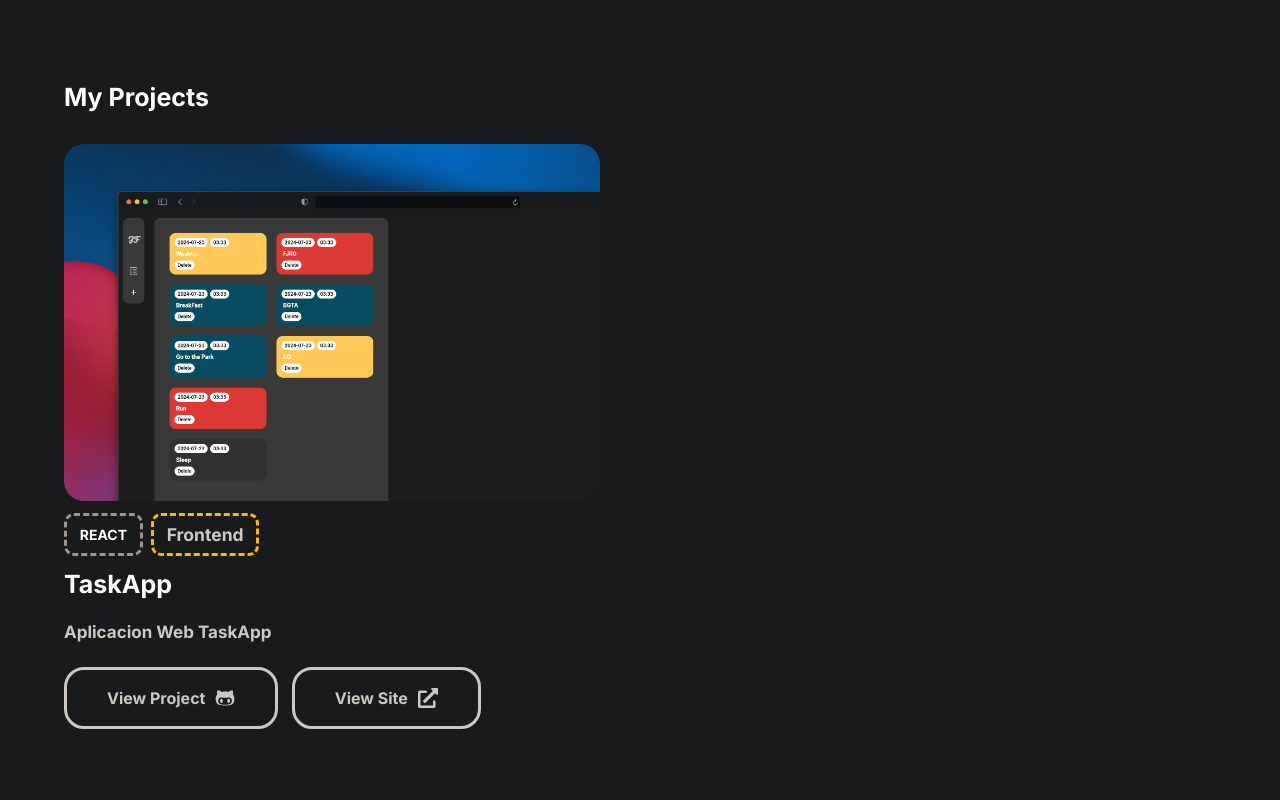
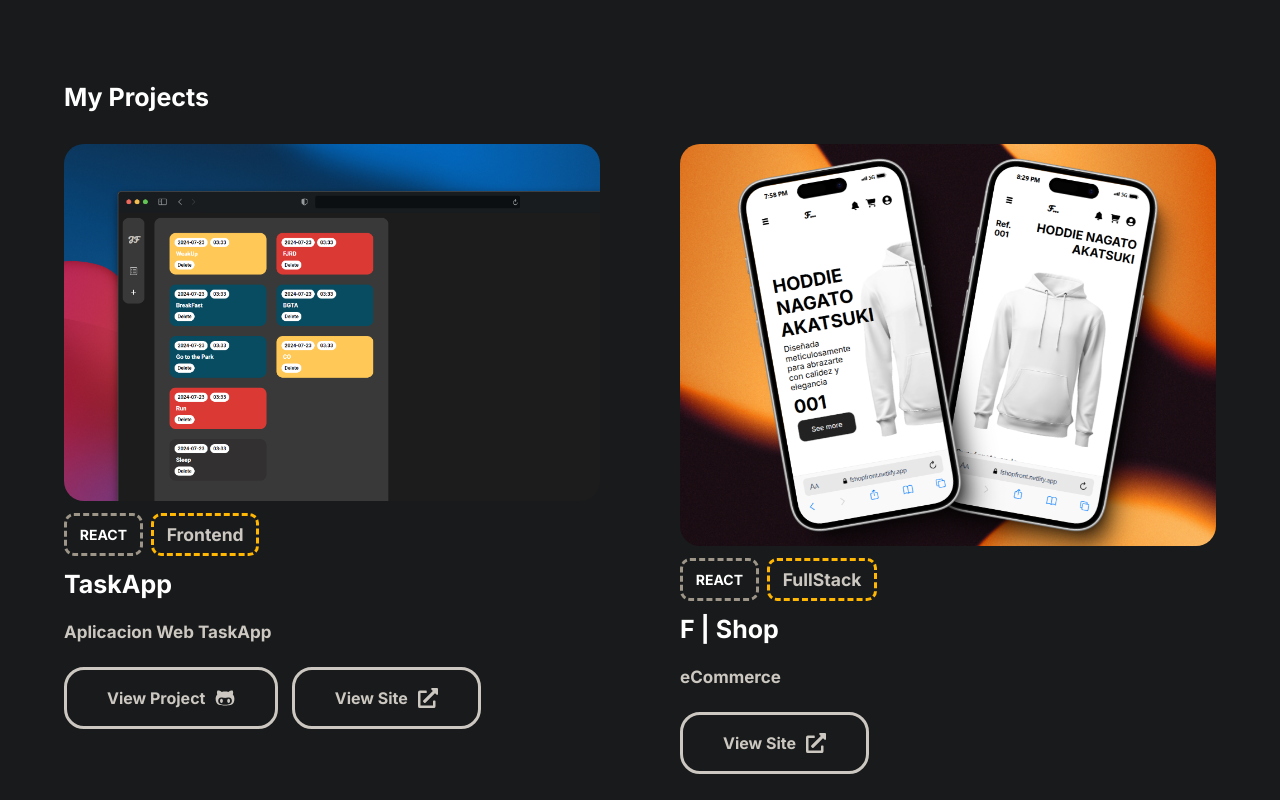
Before and after one commit to JohnFajardo-Dev/DevPortfolio, a React (Vite) app: page / in a window 1280 px wide. Shown: the part 640-1440 px from the top of the page. Built offline with nearby package versions, Linux system fonts and the light colour scheme.

Commit message:
Add work in projects

```diff
--- a/src/components/Cards/Cards.jsx
+++ b/src/components/Cards/Cards.jsx
@@ -24,6 +24,7 @@ function Cards(props) {
         <p className="description-card">{props.description}</p>
         <IconContext.Provider value={{ size: "1.25em" }}>
           <article className="btn-cont">
+            {props.repolink ? (
               <button
                 className="button-card"
                 onClick={() => {
@@ -35,6 +36,10 @@ function Cards(props) {
                   <FaGithubAlt />
                 </p>
               </button>
+            ) : (
+              <></>
+            )}
+
             {props.website ? (
               <button
                 className="button-card"
--- a/src/locales/en.json
+++ b/src/locales/en.json
@@ -12,6 +12,9 @@
 
     "taskapp_title":"TaskApp",
     "taskapp_description":"Aplicacion Web TaskApp",
+
+    "fshop_title":"F | Shop",
+    "fshop_description":"eCommerce",
 
 
     "title_aboutme":"About me",
--- a/src/locales/es.json
+++ b/src/locales/es.json
@@ -19,6 +19,10 @@
     "taskapp_title":"TaskApp",
     "taskapp_description":"Aplicacion Web TaskApp",
 
+    "fshop_title":"F | Shop",
+    "fshop_description":"eCommerce",
+
+
     "title_aboutme":"Acerca de mi",
     "description_aboutme":"Programador y Desarrollador Web apasionado por el diseño UI/UX y el desarrollo open source con más de 4 años de experiencia en el mundo del desarrollo y la tecnología.",
 
--- a/src/pages/Projects/Projects.jsx
+++ b/src/pages/Projects/Projects.jsx
@@ -14,9 +14,19 @@ function Projects() {
           image="assets/works/TaskApp.png"
           href="https://github.com/Fajardo-dev/TaskApp"
           skills="REACT"
+          repolink="true"
           website="true"
           weblink="https://apptotask.netlify.app/"
           category="Frontend"
+        />
+        <Cards
+          title={t("fshop_title")}
+          description={t("fshop_description")}
+          image="assets/works/FShop.png"
+          skills="REACT"
+          website="true"
+          weblink="https://fshopfront.netlify.app/"
+          category="FullStack"
         />
       </section>
     </section>
```
Also changed, not shown: public/assets/works/FShop.png (added). Lines whose indentation alone changed are shown as unchanged.
